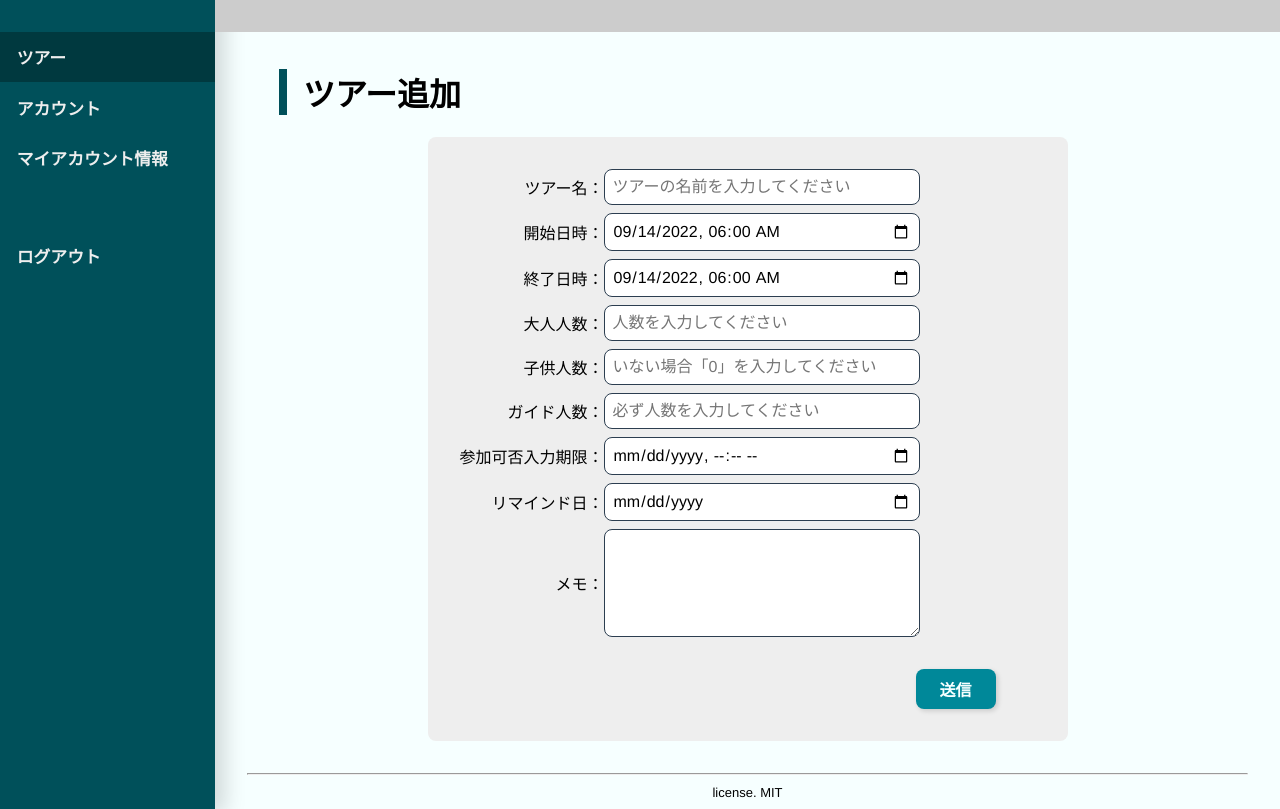
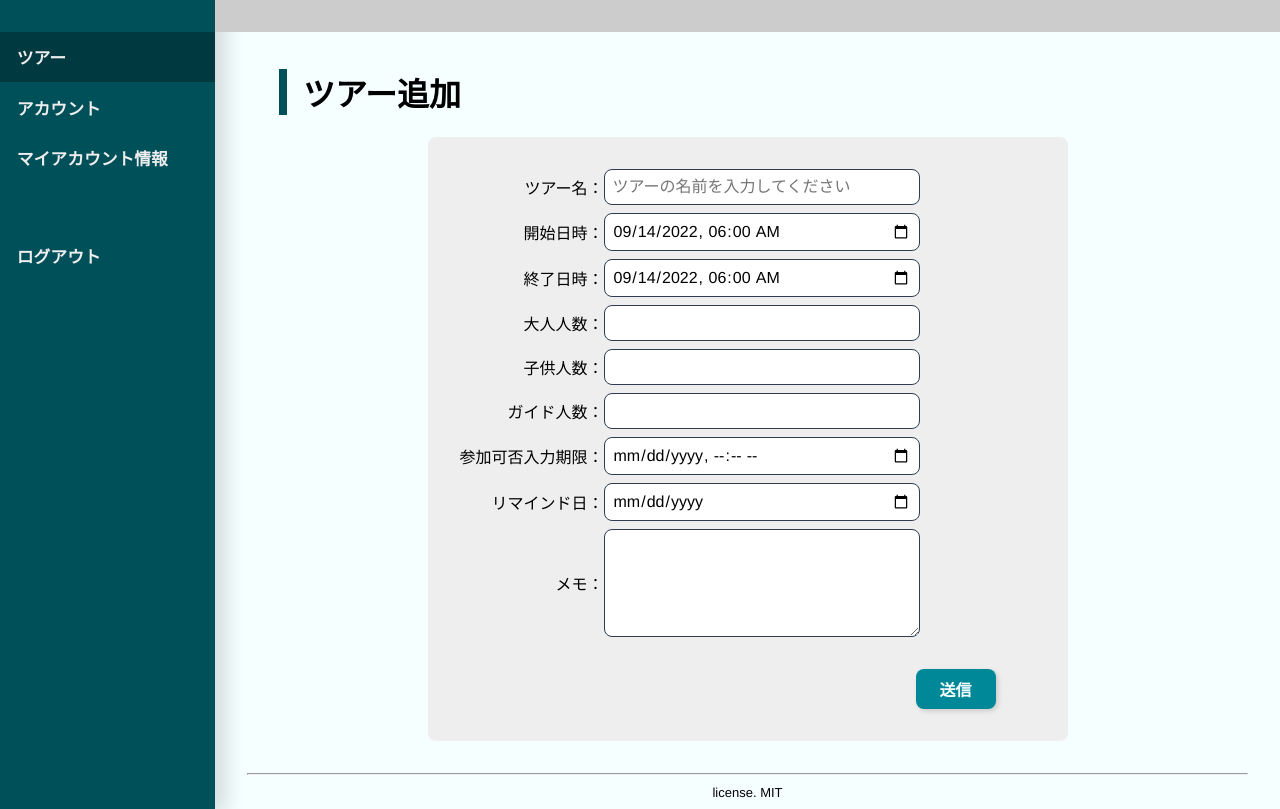
Before and after one commit to e-harp-intern/R4FY, a Vue app in the folder web/: page /tours/create in a window 1280 px wide. Built offline with nearby package versions, Linux system fonts and the light colour scheme.

Commit message:
#245 ツアー作成画面で非必須パラメータを入力せずに送信できるように変更

```diff
--- a/web/src/i18n/languages/ja.js
+++ b/web/src/i18n/languages/ja.js
@@ -35,7 +35,9 @@ export default {
             },
             create: {
                 title: "ツアー追加",
-                create_api_error: "エラーが発生しました。日付等を確認してもう一度お試しください。"
+                create_api_error: "エラーが発生しました。日付等を確認してもう一度お試しください。",
+                alert_schedule_input_deadline: "予定入力期限が設定されていません。担当が確定するまで予定の入力をすることができますが、よろしいですか？",
+                alert_remind_date: "リマインドの日付が設定されていませんが、よろしいですか？"
             },
             delete: {
                 title: "ツアー取り消し",
@@ -215,7 +217,8 @@ export default {
         people_num_unit: "%{num} 名",
         date_start_end: "%{start} ~ %{end}",
         name: "%{name} 様",
-        router_back: "前のページへ戻る"
+        router_back: "前のページへ戻る",
+        cancel: "取り消しました。"
     },
     system: {
         datetime: "%{year}-%{month}-%{date} %{hours}:%{minutes}"
--- a/web/src/views/tours/CreateTourView.vue
+++ b/web/src/views/tours/CreateTourView.vue
@@ -30,25 +30,13 @@
           />
           <!--大人-->
           <label>{{ $t("label.adult_num") }}</label
-          ><input
-            type="number"
-            :placeholder="$t('label.detail.adult_num')"
-            id="adult_num"
-          />
+          ><input type="number" id="adult_num" />
           <!--子供-->
           <label>{{ $t("label.child_num") }}</label
-          ><input
-            type="number"
-            :placeholder="$t('label.detail.child_num')"
-            id="child_num"
-          />
+          ><input type="number" id="child_num" />
           <!--ガイド-->
           <label>{{ $t("label.guide_num") }}</label
-          ><input
-            type="number"
-            :placeholder="$t('label.detail.guide_num')"
-            id="guide_num"
-          />
+          ><input type="number" id="guide_num" />
           <!--参加可否入力期限-->
           <label>{{ $t("label.schedule_input_deadline") }}</label
           ><input type="datetime-local" id="schedule_input_deadline" />
@@ -99,6 +87,27 @@ export default {
       }
     },
     async create() {
+      // 期限未入力
+      if (document.getElementById("schedule_input_deadline").value === "") {
+        if (
+          !window.confirm(
+            this.$t("pages.tours.create.alert_schedule_input_deadline")
+          )
+        ) {
+          window.alert(this.$t("common.cancel"));
+          return;
+        }
+      }
+
+      // リマインド未入力
+      if (document.getElementById("remind_date").value === "") {
+        if (!window.confirm(this.$t("pages.tours.create.alert_remind_date"))) {
+          window.alert(this.$t("common.cancel"));
+          return;
+        }
+      }
+
+      // API
       try {
         // ロード中にする
         this.$emit("SendLoadComplete", false);
```
